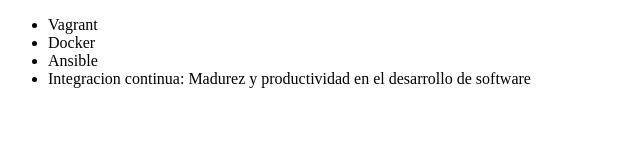
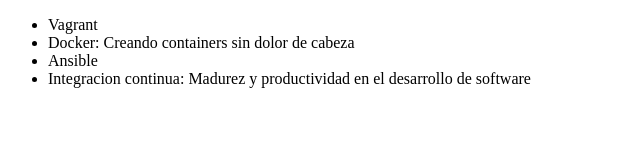
Before and after one commit to LDBriones/Alura-git, a plain HTML site: page Index.html in a window 1280 px wide. Shown: the whole page, without its empty margins (0-640 px from the left). Drawn offline with Linux system fonts and the light colour scheme.

Commit message:
Cursos con la letra mayuscula

```diff
--- a/Index.html
+++ b/Index.html
@@ -5,7 +5,7 @@
 <head>
 
 	<meta charset = "UTF-8">
-	<title> Lista de cursos de DevOps de Alura </title>
+	<title> Lista de Cursos de DevOps de Alura </title>
 
 </head>
 
@@ -14,7 +14,7 @@
 	<ul>
 
 		<li> Vagrant </li>
-		<li> Docker </li>
+		<li> Docker: Creando containers sin dolor de cabeza </li>
 		<li> Ansible </li>
 		<li> Integracion continua: Madurez y productividad en el desarrollo de software </li>
 
```
